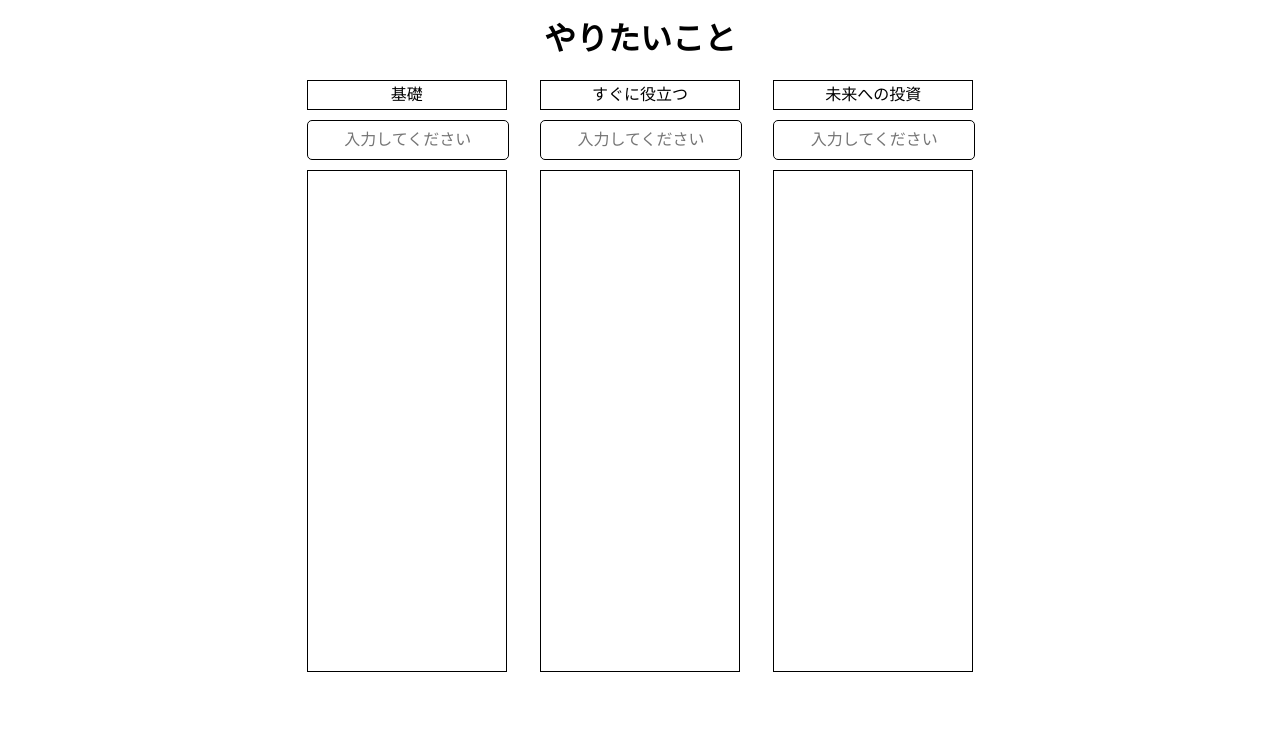
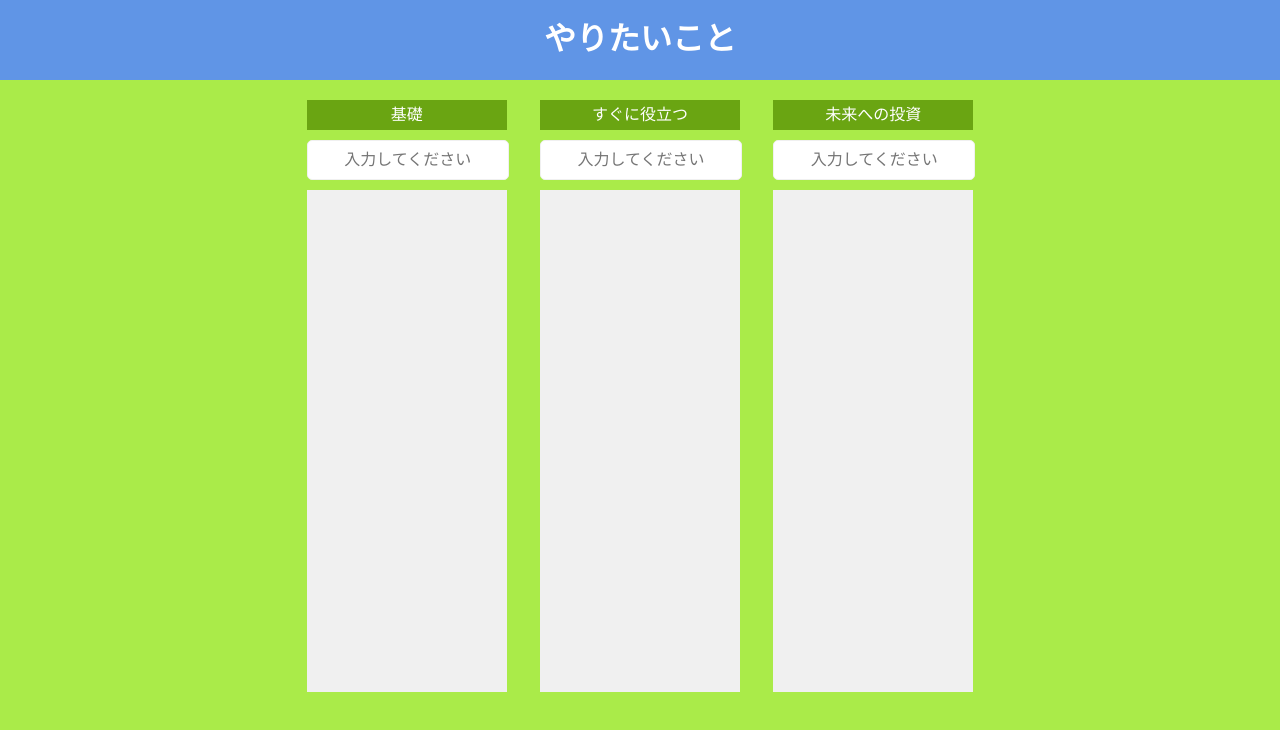
Before and after one commit to Aipakazuma/task-choice, a Vue app in the folder frontend/task-choice/: page / in a window 1280 px wide. Shown: the top 730 px of the page. Built offline with nearby package versions, Linux system fonts and the light colour scheme.

Commit message:
[modify] 適当にみつけた配色ツールで配色してみた

```diff
--- a/frontend/task-choice/src/assets/base.css
+++ b/frontend/task-choice/src/assets/base.css
@@ -1,3 +1,7 @@
+body {
+  background: #aaeb49;
+}
+
 ul {
   padding: 0;
   margin: 0;
--- a/frontend/task-choice/src/components/InnerNode.vue
+++ b/frontend/task-choice/src/components/InnerNode.vue
@@ -21,8 +21,10 @@ defineProps<{
 
 .inner-node > span {
   display: block;
-  border: 1px solid #000;
+  border: 1px solid #6aa512;
   padding: 5px 10px;
   text-align: center;
+  background: #6aa512;
+  color: #fff;
 }
 </style>
--- a/frontend/task-choice/src/components/LeafNodeWrapper.vue
+++ b/frontend/task-choice/src/components/LeafNodeWrapper.vue
@@ -102,34 +102,42 @@ ul {
   overflow: hidden;
   overflow-y: scroll;
   height: 500px;
-  border: 1px solid #000;
+  border: 1px solid #f0f0f0;
   margin-top: 10px;
+  background: #f0f0f0;
 }
 
 li {
   display: block;
-  border: 1px solid #000;
+  border: 1px solid #f0f0f0;
   padding: 5px;
   margin: 10px 10px;
   overflow-wrap: break-word;
   position: relative;
   cursor: pointer;
+  background: #fff;
 }
 
 li:hover {
-  background: #eee;
+  background: #4d4e3f;
+  color: #fff;
 }
 
 .delete-button {
   position: absolute;
   top: -10px;
   right: -10px;
-  background: #fff;
+  background: #6aa512;
   border-radius: 50%;
-  border: 1px solid #000;
+  border: 1px solid #6aa512;
   font-size: 10px;
   width: 20px;
   height: 20px;
   cursor: pointer;
+  color: #fff;
+}
+
+input {
+  border: 1px solid #f0f0f0;
 }
 </style>
--- a/frontend/task-choice/src/views/HomeView.vue
+++ b/frontend/task-choice/src/views/HomeView.vue
@@ -47,11 +47,17 @@ window.addEventListener("keydown", handlerSaveNodes);
 <style scoped>
 h1 {
   text-align: center;
+  background: #6095e6;
+  color: #fff;
+  padding: 0.67em 0;
+  margin: 0;
 }
+
 .nodes {
   display: flex;
   justify-content: space-around;
   width: 700px;
   margin: auto;
+  padding-top: 20px;
 }
 </style>
```
